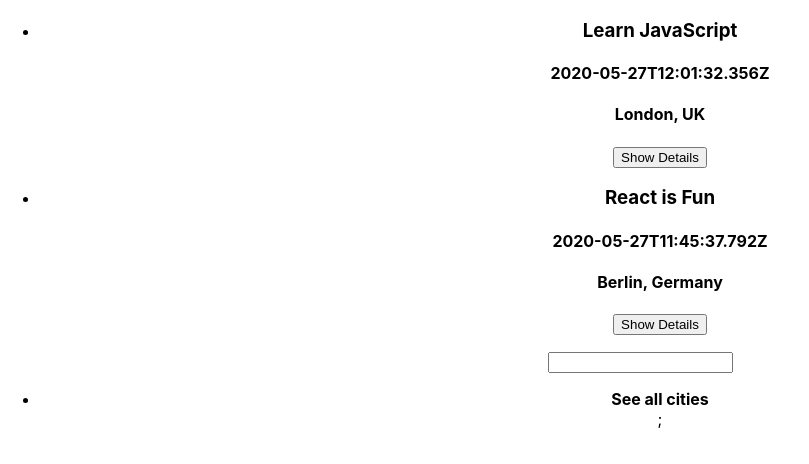
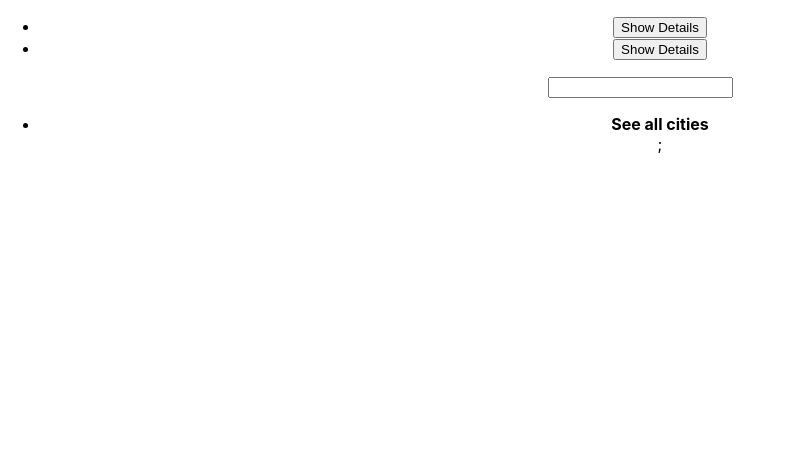
Before and after one commit to ASOUDRY/meet, a React (Create React App) app: page / in a window 1280 px wide. Shown: the top 464 px of the page, without its empty margins (0-809 px from the left). Built offline with nearby package versions, Linux system fonts and the light colour scheme.

Commit message:
new variable failed" "

```diff
--- a/src/Event.jsx
+++ b/src/Event.jsx
@@ -3,10 +3,11 @@ import React, { Component } from "react";
 class Event extends Component {
 
    render() {
+     console.log(this.props.test);
     return <div className="event">
-      <h3 className="summary">{this.props.event.summary}</h3>
+      {/* <h3 className="summary">{this.props.event.summary}</h3>
       <h4 className="content" >{this.props.event.updated}</h4>
-      <h4 className="location" >{this.props.event.location}</h4>
+      <h4 className="location" >{this.props.event.location}</h4> */}
       <button type="button" className="button">Show Details</button>
     </div>;
   }
--- a/src/EventList.jsx
+++ b/src/EventList.jsx
@@ -3,11 +3,12 @@ import Event from './Event';
 
 class EventList extends Component {
   render() {
+    let test = "test";
   return (
     <ul className="EventList">
       {this.props.events.map(event =>
         <li key={event.id}>
-          <Event event={event} />
+          <Event event={event} test={test}  />
         </li>
       )}
     </ul>
```
Also changed, not shown: 1 other file (tests, documents, lock files or other folders).
